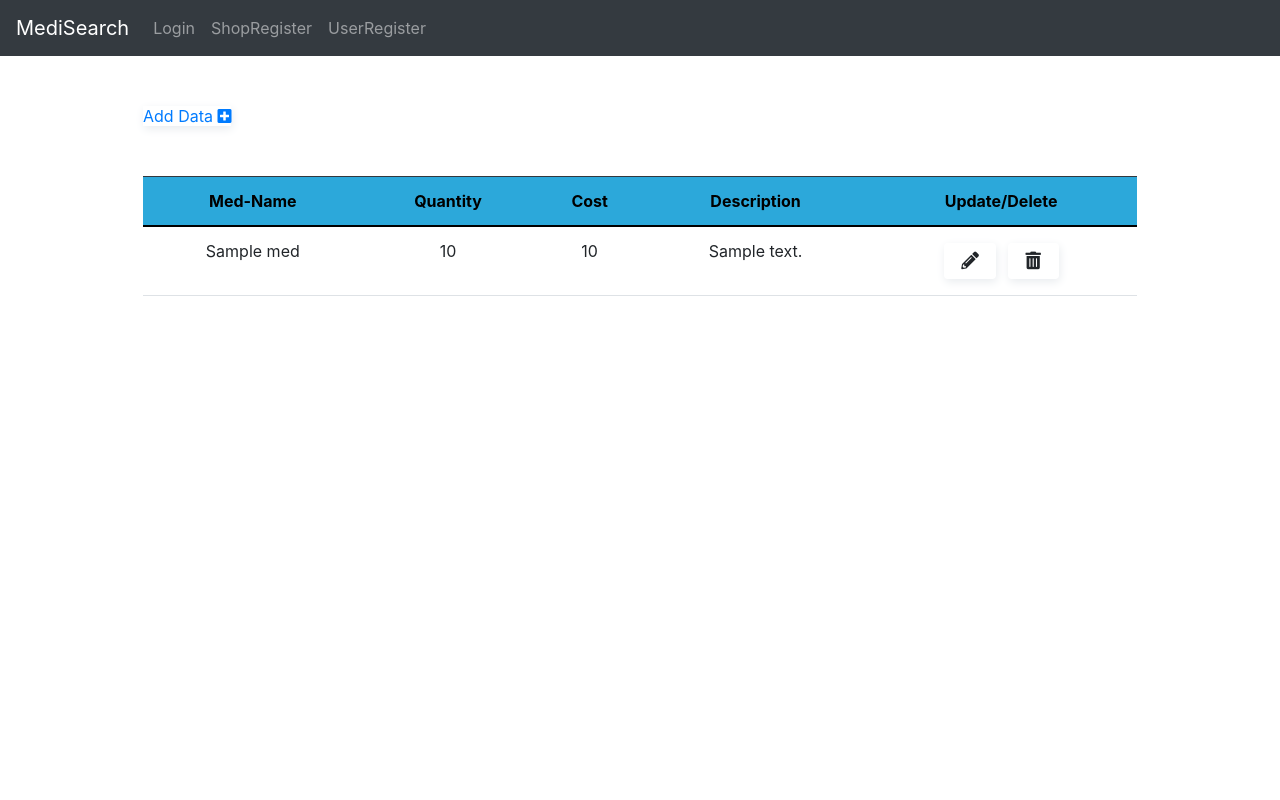
After one commit to MR-1301/SRI-Team-9AB-MediSearch, a Node server app: template views/Shop/showPage.ejs in a window 1280 px wide. The commit adds this page. Run offline with Node 20, Linux system fonts and the light colour scheme; the template is opened without the code that fills it: most values are stand-ins (such as "Sample title", 1, 10 or a date in 2020); some libraries are stand-ins or nearby versions.

Commit message:
"Added Show Page for Medicine Stock for Shop"

```diff
--- a/app.js
+++ b/app.js
@@ -208,7 +208,7 @@ app.get("/shop/stock", async (req, res) => {
   const shopID = req.user.shopInfo;
   const shop = await Shop.findById(shopID).populate("stockInfo");
   const meds = shop.stockInfo.medicine;
-  res.render("./Shop/stock", {meds});
+  res.render("./Shop/showPage", {meds});
 });
 
 app.get("/shop/stock/new", (req, res) => {
--- /dev/null
+++ b/public/stylesheets/shopShowPage.css
@@ -0,0 +1,98 @@
+a{
+    text-decoration: none;
+}
+
+*{
+    padding:0;
+    margin:0;
+    box-sizing: border-box;
+}
+.nav-brand{
+    font-size: 1.5em;
+    font-weight: bold;
+}
+
+.container{
+    max-width: 1024px;
+
+    margin: auto;
+}
+.d-flex{
+    display: flex;
+    flex-wrap: wrap;
+}
+
+.justify-between{
+    justify-content: space-between;
+}
+
+.text-center{
+    text-align:center;
+}
+
+.border-shadow{
+    border:1px solid var(--border-btn);
+    box-shadow: 1px 3px 10px #e9ecef;
+}
+
+.inline{
+    display: inline-block;
+}
+.text-light{
+    color: var(--light);
+}
+
+#header nav{
+    background-color: aquamarine;
+    padding : 10px;
+    width: 100%;
+}
+
+#site-main{
+    margin-top: 6em;
+    /* margin-left: 440px; */
+    font-family: 'Barlow',sans-serif;
+}
+
+#site-main .container .box-nav> a{
+    font-size: 1em;
+    padding: .5em 1em;
+
+}
+
+#site-main .container form{
+    margin: 2em 0;
+}
+
+.table{
+    border-spacing: 0;
+    width:100%;
+}
+
+.table td,.table th{
+    padding: .75em;
+    vertical-align: top;
+    text-align: center;
+    border-top: 1px solid ;
+}
+
+.table td> a.btn{
+    padding:.3em 1em;
+    font-size: 1.1em;
+    margin: .2em;
+}
+
+.table tr:hover{
+    background-color: #06d6a0;
+    cursor: pointer;
+}
+
+.table tr:hover td> a{
+    box-shadow: none;
+}
+
+.table .thead-dark th{
+    color: black;
+    background-color:rgb(44, 168, 218);
+    border-color: #32383e;
+}
--- /dev/null
+++ b/views/Shop/showPage.ejs
@@ -0,0 +1,47 @@
+<% layout('layouts/boilerplate') %>
+<link rel="stylesheet" href="https://cdnjs.cloudflare.com/ajax/libs/font-awesome/5.15.3/css/all.min.css"
+      integrity="sha512-iBBXm8fW90+nuLcSKlbmrPcLa0OT92xO1BIsZ+ywDWZCvqsWgccV3gFoRBv0z+8dLJgyAHIhR35VZc2oM/gI1w=="
+      crossorigin="anonymous" referrerpolicy="no-referrer"/>
+<link rel="stylesheet" href="/stylesheets/shopShowPage.css">
+
+
+<div class="mb-5">
+    <a href="/shop/stock/new" class="border-shadow ">
+        <span class="text-gradient">Add Data <i class="fas fa-plus-square"></i> </span>
+    </a>
+</div>
+
+<form action="/" method="POST">
+    <table class="table">
+        <thead class="thead-dark">
+        <tr>
+            <th>Med-Name</th>
+            <th>Quantity</th>
+            <th>Cost</th>
+            <th>Description</th>
+            <th>Update/Delete</th>
+        </tr>
+        </thead>
+        <tbody>
+
+        <% meds.forEach(med=>{ %>
+            <tr>
+                <td><%= med.name %></td>
+                <td><%= med.quantity %></td>
+                <td><%= med.price %></td>
+                <td><%= med.description %></td>
+                <td>
+                    <a href="/update" class="btn border-shadow update">
+                        <span class="text-gradient"><i class="fas fa-pencil-alt"></i></span>
+                    </a>
+                    <a class="btn border-shadow delete">
+                        <span class="text-gradient"><i class="fas fa-trash-alt"></i></span>
+
+                    </a>
+
+                </td>
+            </tr>
+        <% }) %>
+        </tbody>
+    </table>
+</form>
--- a/views/Shop/stock.ejs
+++ /dev/null
@@ -1,3 +0,0 @@
-<!--show page for stock of current looged in shop owner-->
-
-<%= meds %>
--- a/views/layouts/boilerplate.ejs
+++ b/views/layouts/boilerplate.ejs
@@ -17,6 +17,8 @@
 
     <link rel="stylesheet" href="https://maxcdn.bootstrapcdn.com/bootstrap/4.0.0/css/bootstrap.min.css"
           integrity="sha384-Gn5384xqQ1aoWXA+058RXPxPg6fy4IWvTNh0E263XmFcJlSAwiGgFAW/dAiS6JXm" crossorigin="anonymous">
+
+
 </head>
 <body class="d-flex flex-column vh-100">
 
--- a/views/login.ejs
+++ b/views/login.ejs
@@ -1,5 +1,5 @@
 <% layout('layouts/boilerplate') %>
-<link rel="stylesheet" href="stylesheets/login.css">
+<link rel="stylesheet" href="/stylesheets/login.css">
 
 <div class="logbox">
     <img src="imagesIcons/loginImage.jpg" alt="" class="avatar">
```
